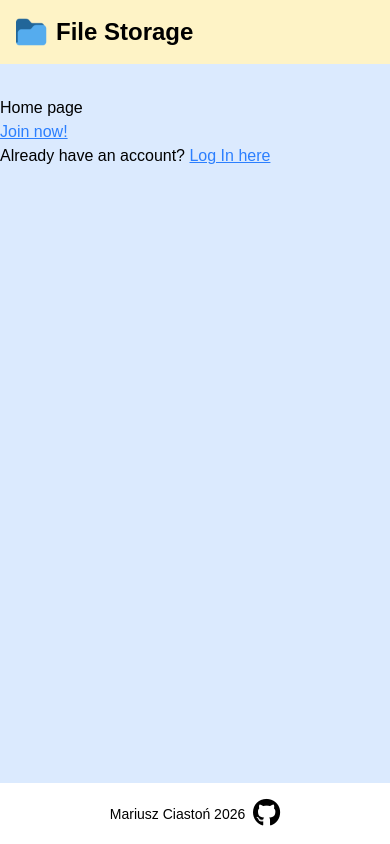
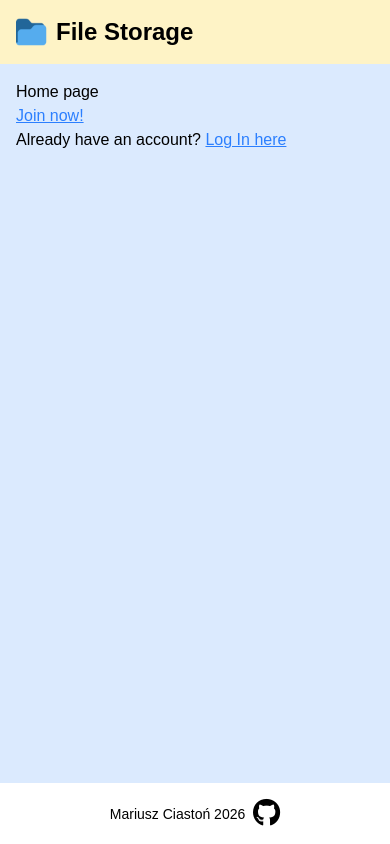
Before and after one commit to mariuszciaston/File-Storage, a React (Vite) app in the folder client/: page / in a window 390 px wide. Built offline with nearby package versions, Linux system fonts and the light colour scheme; a web font is replaced by a local one.

Commit message:
change Header and Main components

```diff
--- a/client/src/components/Header.tsx
+++ b/client/src/components/Header.tsx
@@ -4,13 +4,15 @@ export default function Header() {
   return (
     <header className="mx-auto flex w-full max-w-7xl flex-wrap items-center justify-between gap-4 bg-amber-100 p-4 sm:gap-8 sm:p-8">
       <Link to="/">
-        <div className="flex items-end gap-2" id="logo">
+        <div className="flex flex-wrap items-center gap-2" id="logo">
           <img
             alt="folder icon"
+            className="h-8 w-auto"
             src="./public/android-chrome-192x192.png"
-            width="32px"
           />
-          <span className="text-2xl font-bold">File Storage</span>
+          <span className="text-2xl font-bold whitespace-nowrap">
+            File Storage
+          </span>
         </div>
       </Link>
     </header>
--- a/client/src/components/Main.tsx
+++ b/client/src/components/Main.tsx
@@ -1,7 +1,7 @@
 export default function Main({ children }: { children: React.ReactNode }) {
   return (
-    <main className="flex-1 bg-blue-100">
-      <div className="mx-auto grid h-full w-full max-w-7xl content-start py-8 sm:p-8">
+    <main className="flex-1">
+      <div className="mx-auto grid h-full w-full max-w-7xl content-start bg-blue-100 p-4 sm:p-8">
         {children}
       </div>
     </main>
```
